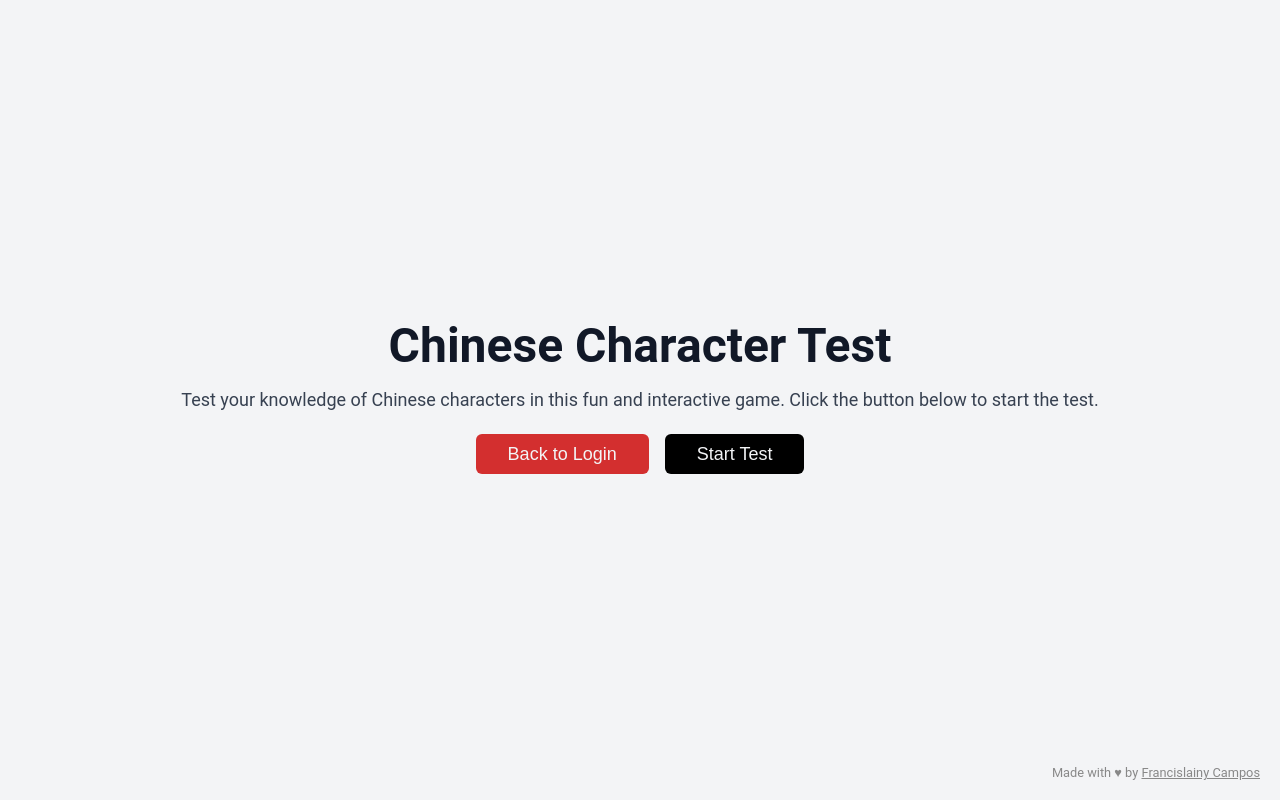
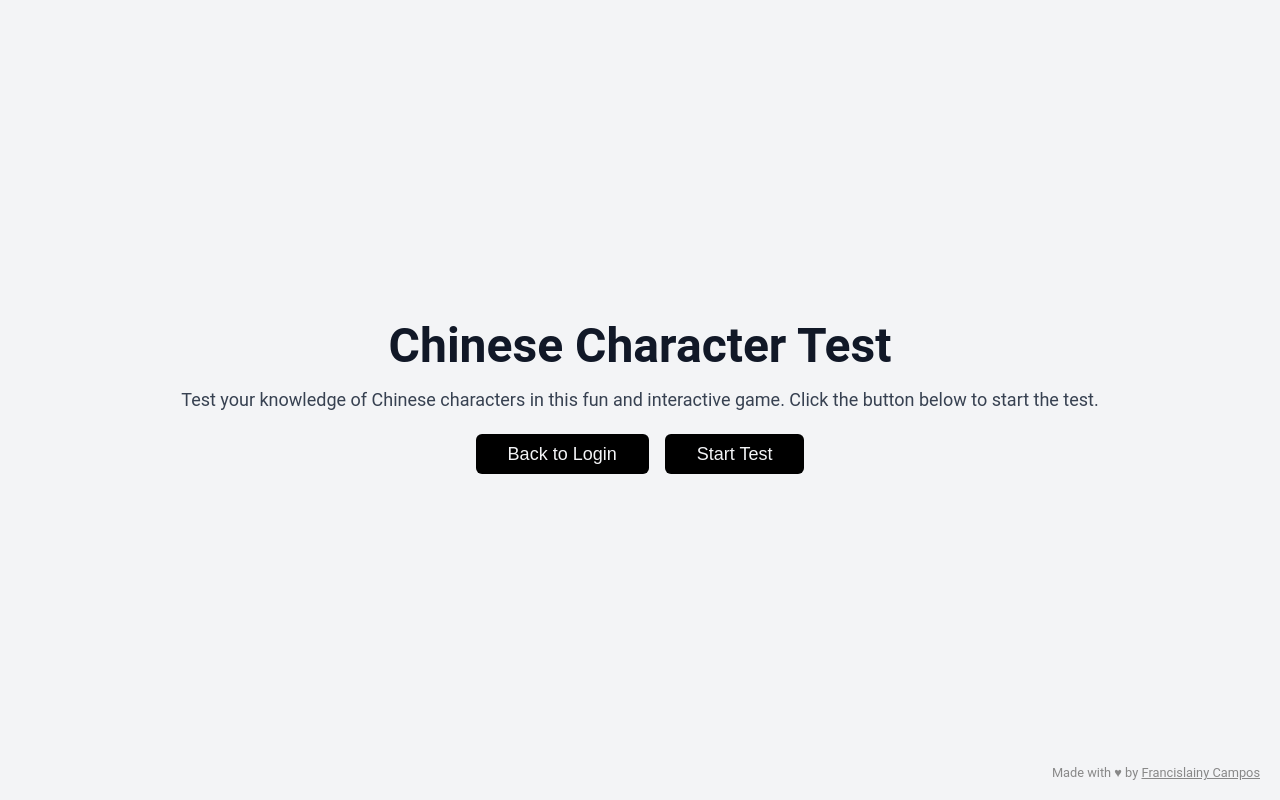
Before and after one commit to francislainy/hanzi-3000, a React (Create React App) app: page / in a window 1280 px wide. Both pictures are taken after a click on the button "Continue as Guest". Built offline with nearby package versions, Linux system fonts and the light colour scheme.

Commit message:
Improve layout for login button

```diff
--- a/src/components/Banner/Banner.css
+++ b/src/components/Banner/Banner.css
@@ -56,7 +56,7 @@
     padding-left: 2rem;
     padding-right: 2rem;
     height: 2.5rem;
-    background-color: #d32f2f;
+    background-color: #000;
     color: #f3f4f6;
     border-radius: 6px;
     font-weight: 530;
```
